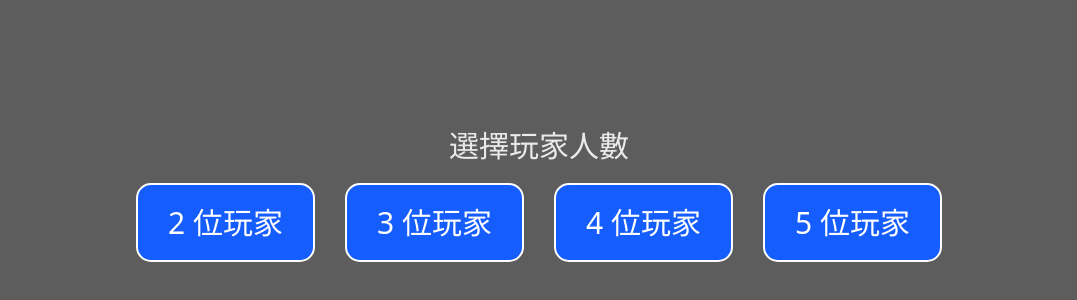
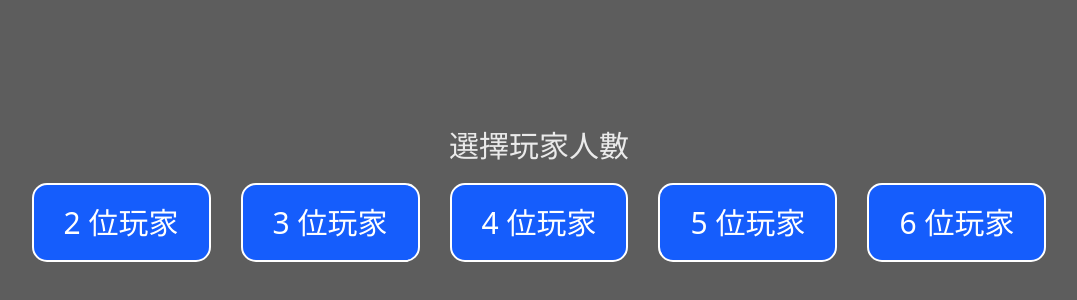
Before and after one commit to op84210/Scoreboard, a React (Vite) app: page / in a window 1280 px wide. Shown: the part 230-530 px from the top of the page, without its empty margins (101-1178 px from the left). Built offline with nearby package versions, Linux system fonts and the light colour scheme.

Commit message:
增加玩家人數

```diff
--- a/src/App.tsx
+++ b/src/App.tsx
@@ -104,8 +104,8 @@ function App() {
     setPlayerCount(count)// 設定玩家人數
     setEndgameApplied(false)
 
-    // 如果選擇 5 人，直接使用所有顏色並進入遊戲
-    if (count === 5) {
+    // 如果選擇 6 人，直接使用所有顏色並進入遊戲
+    if (count === 6) {
       const allColors = Object.keys(PLAYER_COLORS) as PlayerColor[]
       const newPlayers: Player[] = allColors.map((color, i) => createNewPlayer(i + 1, color))
       setPlayers(newPlayers)
--- a/src/components/PlayerSetup.tsx
+++ b/src/components/PlayerSetup.tsx
@@ -9,7 +9,7 @@ export function PlayerSetup({ onPlayerCountSelected }: PlayerSetupProps) {
     <div className={`flex flex-col justify-center min-h-screen mx-auto text-center`}>
       <h2>選擇玩家人數</h2>
       <div>
-        {[2, 3, 4, 5].map((count) => (
+        {[2, 3, 4, 5, 6].map((count) => (
           <button className="m-2 rounded-lg bg-blue-600 px-4 py-2 text-white"
             key={count}
             onClick={() => onPlayerCountSelected(count)}
--- a/src/constants/colors.ts
+++ b/src/constants/colors.ts
@@ -7,6 +7,7 @@ export const PLAYER_COLORS = {
   green: 'rgb(34 197 94)',
   yellow: 'rgb(234 179 8)',
   black: 'rgb(61, 65, 73)',
+  pink: 'rgb(236 72 153)',
 } as const
 
 export const PLAYER_BG_COLORS: Record<string, string> = {
@@ -15,4 +16,5 @@ export const PLAYER_BG_COLORS: Record<string, string> = {
   green: 'rgb(20 83 45)',     // green-900
   yellow: 'rgb(113 63 18)',   // yellow-900
   black: 'rgb(23 23 23)',     // neutral-900
+  pink: 'rgb(131 24 67)',     // pink-900
 }
--- a/src/index.css
+++ b/src/index.css
@@ -152,6 +152,20 @@ button {
   background-color: rgb(36, 36, 36);
 }
 
+.btn-pink {
+  color: white;
+  background-color: rgb(236 72 153);
+  transition: background-color 0.2s;
+}
+
+.btn-pink:hover {
+  background-color: rgb(219 39 119);
+}
+
+.btn-pink:active {
+  background-color: rgb(190 24 93);
+}
+
 /* 加分按鈕樣式 */
 .btn-score-positive {
   background-color: rgb(34 197 94);
```
